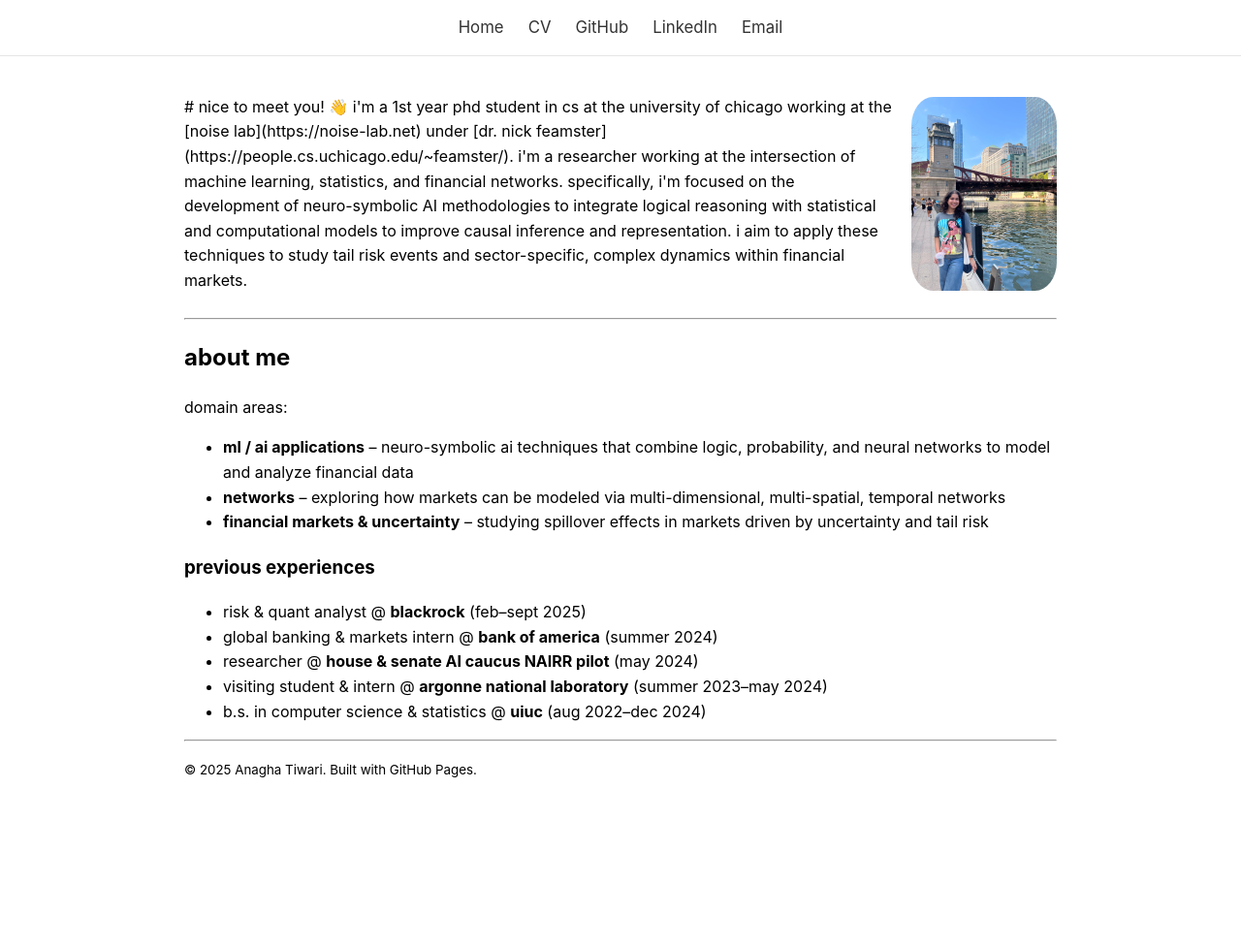
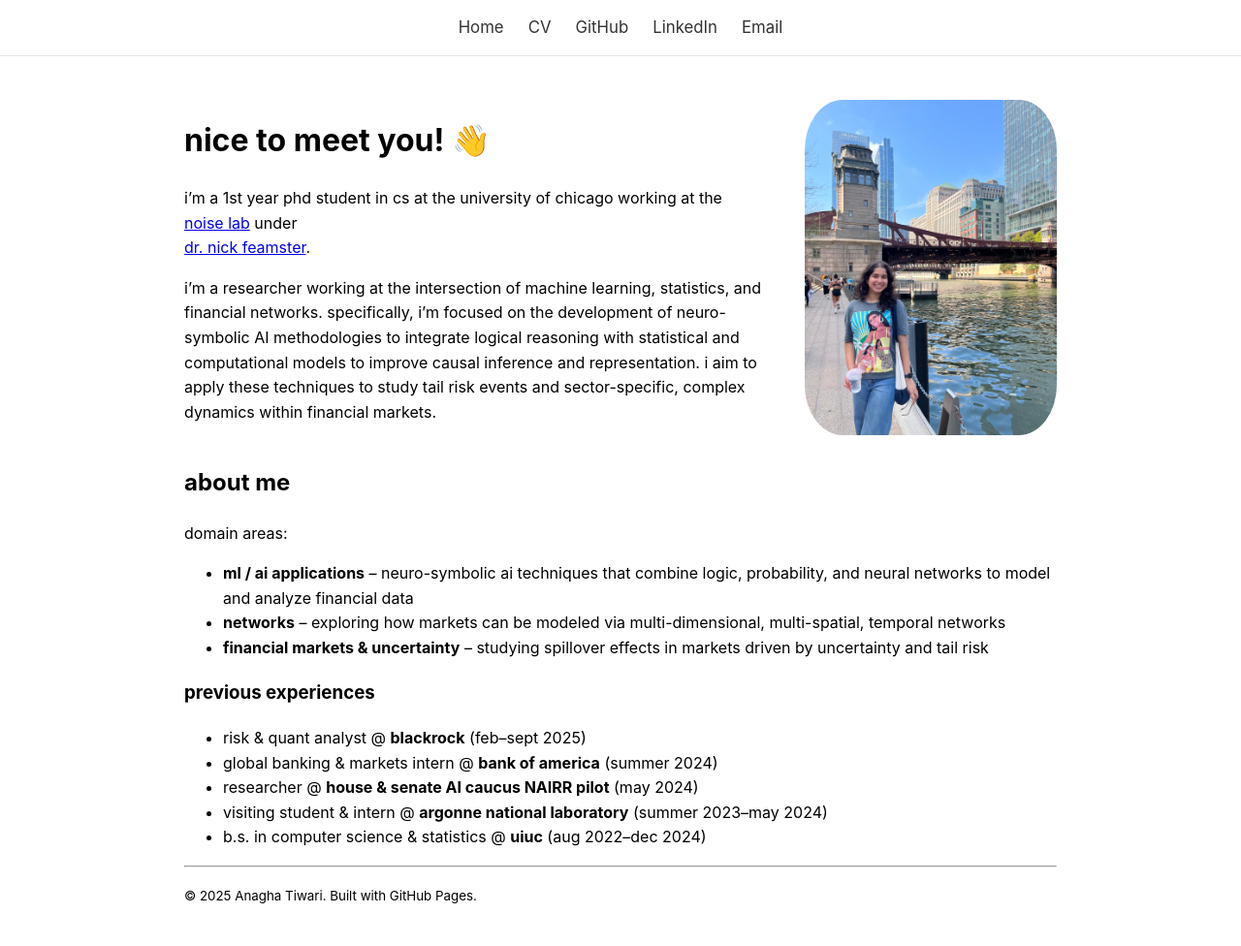
Before and after one commit to AnaghaTiwari/anaghatiwari.github.io, a Jekyll site: the page built from index.md, in a window 1280 px wide. Shown: the whole page at 97% size. Built offline with Jekyll 4.4.1, drawn with Linux system fonts in a browser that asks for light colours; before the commit the page ends 900 px from its top, so only the background shows below that.

Commit message:
Adjust profile picture width in index.md
Updated profile picture width from 150 to 260 pixels.

```diff
--- a/index.md
+++ b/index.md
@@ -6,7 +6,7 @@ title: Home
 <!-- INTRO SECTION WITH IMAGE ON THE SIDE -->
 <div style="display: flex; align-items: center; gap: 20px; margin-bottom: 25px;">
 
-  <div style="flex: 1;">
+  <div style="flex: 1;" markdown="1">
 
 # nice to meet you! 👋
 
@@ -21,12 +21,12 @@ i'm a researcher working at the intersection of machine learning, statistics, an
   <!-- PROFILE PIC -->
   <img src="/assets/images/cover pic.JPG"
        alt="Anagha Tiwari"
-       width="150"
+       width="260"
        style="border-radius: 15%; object-fit: cover;">
 </div>
 
 
----
+
 
 ## about me
 
```
